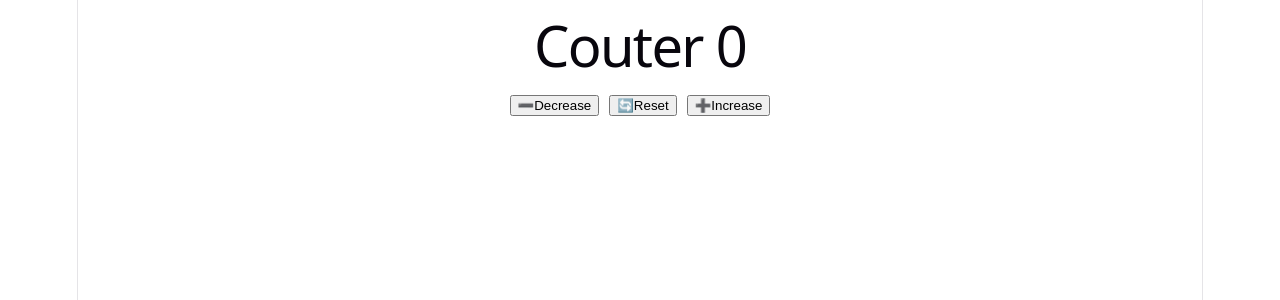
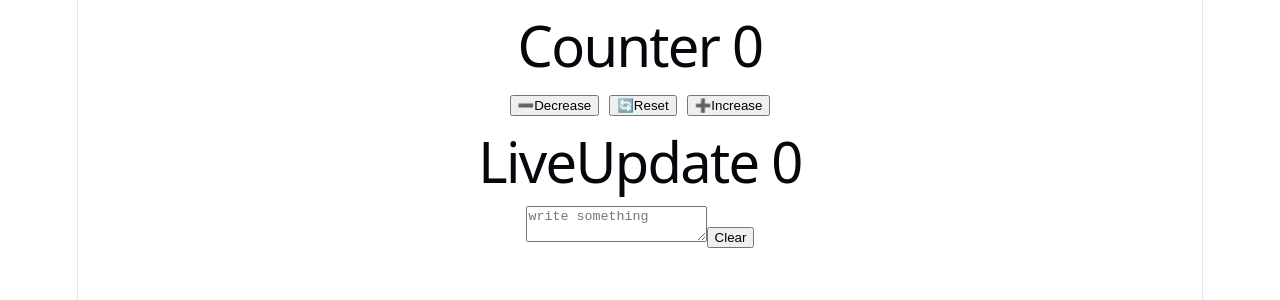
Before and after one commit to Sahajewel/react-interview-preparation, a React (Vite) app in the folder interview-preparation/: page / in a window 1280 px wide. Shown: the top 300 px of the page. Built offline with nearby package versions, Linux system fonts and the light colour scheme.

Commit message:
practice live update

```diff
--- a/interview-preparation/src/App.tsx
+++ b/interview-preparation/src/App.tsx
@@ -1,23 +1,28 @@
 import { useState } from "react";
 
 import "./App.css";
+import LiveUpdate from "./LiveUpdate";
 
 function App() {
   const [count, setCount] = useState(0);
   return (
     <div>
       <h1>
-        Couter <span>{count}</span>
+        Counter <span>{count}</span>
       </h1>
       <div>
-        <button onClick={() => setCount(count - 1)} style={{ marginRight: 10 }}>
+        <button
+          onClick={() => setCount((prev) => prev - 1)}
+          style={{ marginRight: 10 }}
+        >
           ➖Decrease
         </button>
         <button onClick={() => setCount(0)} style={{ marginRight: 10 }}>
           🔄Reset
         </button>
-        <button onClick={() => setCount(count + 1)}>➕Increase</button>
+        <button onClick={() => setCount((prev) => prev + 1)}>➕Increase</button>
       </div>
+      <LiveUpdate />
     </div>
   );
 }
--- /dev/null
+++ b/interview-preparation/src/LiveUpdate.tsx
@@ -0,0 +1,24 @@
+/* eslint-disable @typescript-eslint/no-explicit-any */
+import { useState } from "react";
+
+export default function LiveUpdate() {
+  const [text, setText] = useState("");
+
+  const handleChange = (e: any) => {
+    setText(e.target.value);
+  };
+  return (
+    <div>
+      <h1>
+        {" "}
+        LiveUpdate <span>{text.length}</span>
+      </h1>
+      <textarea
+        onChange={handleChange}
+        value={text}
+        placeholder="write something"
+      ></textarea>
+      <button onClick={() => setText("")}>Clear</button>
+    </div>
+  );
+}
```
